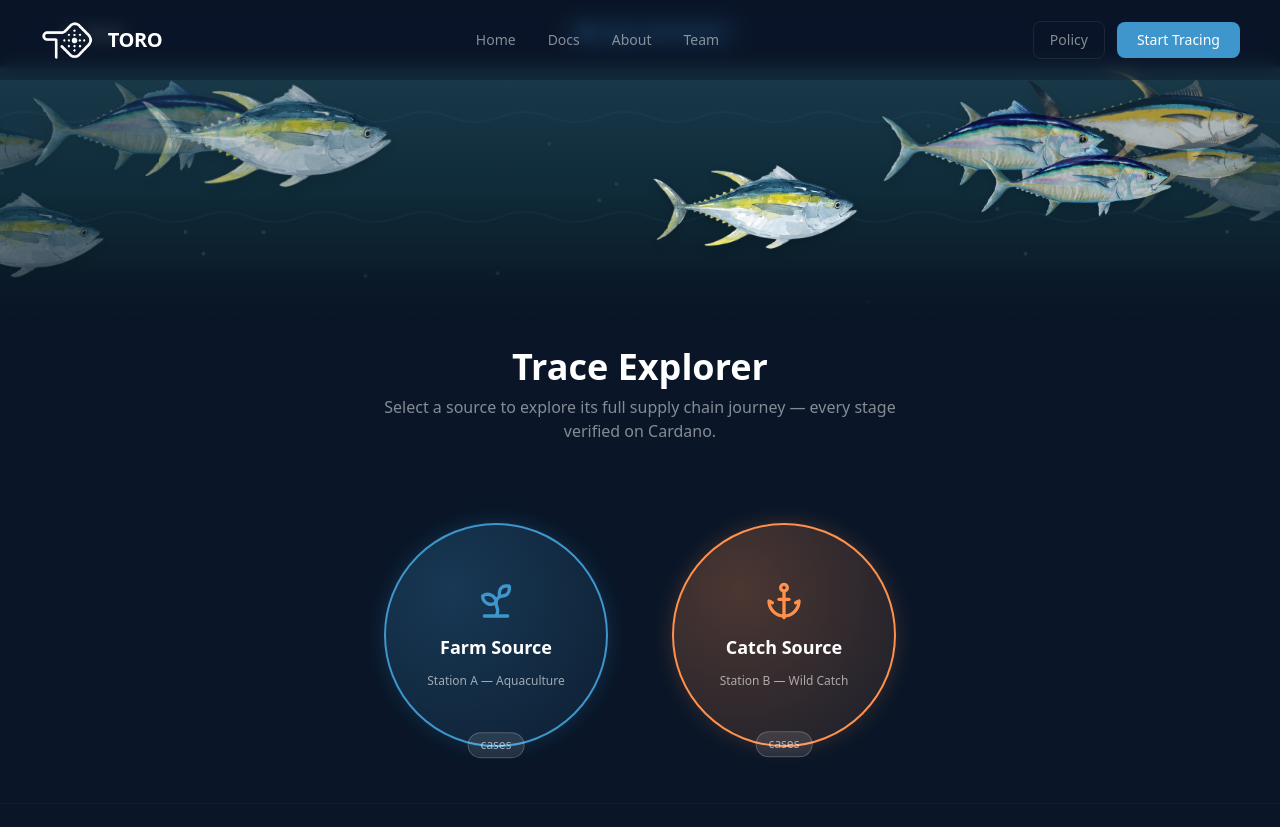
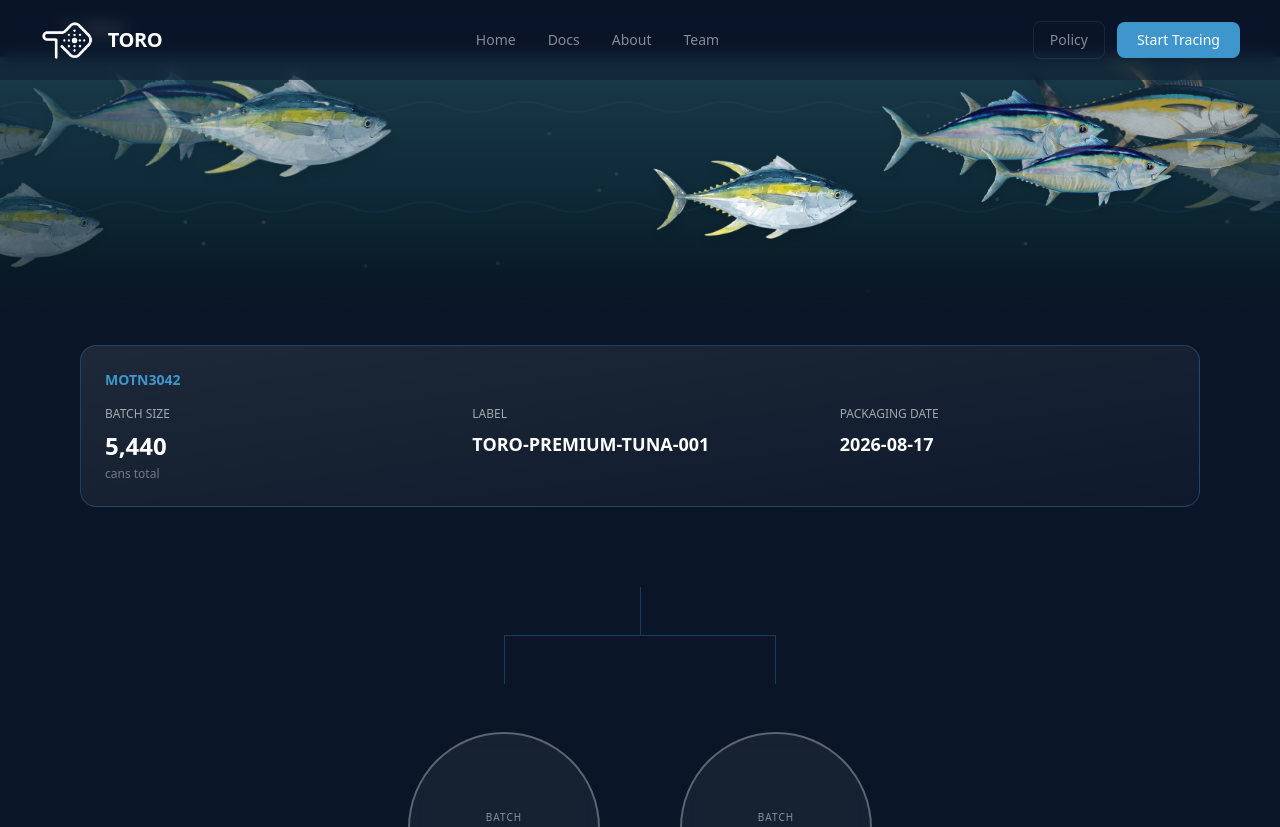
Before and after one commit to Trong-Tra/TORO-Tracing-dApp, a Next.js app in the folder ui/: page /trace/MOTN3042 in a window 1280 px wide. Shown: the top 827 px of the page. Built offline with nearby package versions, Linux system fonts and the light colour scheme.

Commit message:
feat(ui): enhance TraceDetailClient with improved source selection and dynamic stage display; add animations and layout adjustments

```diff
--- a/ui/app/trace/[id]/TraceDetailClient.tsx
+++ b/ui/app/trace/[id]/TraceDetailClient.tsx
@@ -2,20 +2,81 @@
 
 import { useParams, useRouter } from "next/navigation";
 import { motion, AnimatePresence } from "framer-motion";
-import { useState } from "react";
-import { Package, ExternalLink, ArrowLeft, Sprout, Anchor } from "lucide-react";
-import TraceTimeline from "@/components/TraceTimeline";
+import { useState, useEffect, useRef } from "react";
+import { ArrowLeft } from "lucide-react";
 import TunaSchoolImages from "@/components/TunaSchoolImages";
 import { TRACE_DATA } from "@/data/trace";
+
+// Layout constants (px)
+const BIG_HALF   = 70;  // half of 140px big circle
+const CIRCLE_HALF = 56;  // half of 112px stage circle
+const BRANCH_W   = 56;  // horizontal branch width
 
 export default function TraceDetailClient() {
   const params = useParams();
   const router = useRouter();
   const id = params.id as string;
+
   const [selectedSource, setSelectedSource] = useState<"farm" | "catch" | null>(null);
+  const [showStages, setShowStages]         = useState(false);
+  const [selectedStage, setSelectedStage]   = useState<number | null>(null);
 
-  // Mock validation - only MOTN3042 exists
-  const isValidId = id === "MOTN3042";
+  // Vertical trunk geometry (spans first→last circle center)
+  const [vTrunkTop, setVTrunkTop]       = useState(0);
+  const [vTrunkHeight, setVTrunkHeight] = useState(0);
+
+  const stagesColRef = useRef<HTMLDivElement>(null);
+  const rowRefs      = useRef<(HTMLDivElement | null)[]>([]);
+
+  const isValidId    = id === "MOTN3042";
+  const farm         = TRACE_DATA.farm;
+  const catchChain   = TRACE_DATA.catch;
+  const selectedChain =
+    selectedSource === "farm" ? farm : selectedSource === "catch" ? catchChain : null;
+
+  const updateTree = () => {
+    const col = stagesColRef.current;
+    if (!col) return;
+    const rows = rowRefs.current.filter(Boolean) as HTMLDivElement[];
+    if (!rows.length) return;
+
+    const colRect   = col.getBoundingClientRect();
+    const firstRect = rows[0].getBoundingClientRect();
+    const lastRect  = rows[rows.length - 1].getBoundingClientRect();
+
+    const trunkY   = firstRect.top - colRect.top + CIRCLE_HALF;
+    const trunkEnd = lastRect.top  - colRect.top + CIRCLE_HALF;
+
+    setVTrunkTop(trunkY);
+    setVTrunkHeight(trunkEnd - trunkY);
+  };
+
+  useEffect(() => {
+    if (showStages) {
+      const t = setTimeout(updateTree, 60);
+      return () => clearTimeout(t);
+    }
+  }, [showStages, selectedChain]);
+
+  const handleStageToggle = (idx: number) => {
+    setSelectedStage((prev) => (prev === idx ? null : idx));
+    setTimeout(updateTree, 380);
+  };
+
+  const handleSourceSelect = (source: "farm" | "catch") => {
+    setSelectedSource(source);
+    setSelectedStage(null);
+    rowRefs.current = [];
+    setTimeout(() => setShowStages(true), 400);
+  };
+
+  const handleBack = () => {
+    setShowStages(false);
+    setSelectedSource(null);
+    setSelectedStage(null);
+    setVTrunkTop(0);
+    setVTrunkHeight(0);
+  };
 
   if (!isValidId) {
     return (
@@ -32,14 +93,10 @@ export default function TraceDetailClient() {
     );
   }
 
-  const farm = TRACE_DATA.farm;
-  const catchChain = TRACE_DATA.catch;
-  const selectedChain =
-    selectedSource === "farm" ? farm : selectedSource === "catch" ? catchChain : null;
+  return (
+    <div className="flex flex-col min-h-full bg-[#0a1628]">
 
-  return (
-    <div className="flex flex-col min-h-full">
-      {/* Header with back button */}
+      {/* ── Header ── */}
       <div className="sticky top-0 z-40 px-4 py-4 border-b border-white/[0.06] bg-[#0a1628]/80 backdrop-blur-md">
         <div className="max-w-6xl mx-auto flex items-center justify-between">
           <button
@@ -49,171 +106,270 @@ export default function TraceDetailClient() {
             <ArrowLeft className="w-4 h-4" />
             Back
           </button>
-          <motion.div
-            initial={{ opacity: 0 }}
-            animate={{ opacity: 1 }}
-            className="inline-flex items-center gap-2 px-4 py-1.5 rounded-full bg-ocean/10 border border-ocean/30 text-ocean text-sm font-medium"
-          >
-            <Package className="w-4 h-4" />
-            Batch: {id}
-          </motion.div>
-          <div className="w-10" /> {/* Spacer for alignment */}
+          <div className="w-10" />
+          <div className="w-10" />
         </div>
       </div>
 
-      {/* Tuna School Animation */}
+      {/* ── Tuna animation ── */}
       <div className="relative w-full bg-gradient-to-b from-deep to-dark">
         <TunaSchoolImages />
         <div className="absolute bottom-0 left-0 right-0 h-16 bg-gradient-to-t from-[#0a1628] to-transparent pointer-events-none" />
       </div>
 
-      {/* Main Content */}
-      <div className="flex-1 px-4 py-6 bg-[#0a1628]">
-        <AnimatePresence mode="wait">
+      {/* ── Final product card ── */}
+      <div className="px-4 py-8 max-w-6xl mx-auto w-full">
+        <motion.div
+          initial={{ opacity: 0, y: -20 }}
+          animate={{ opacity: 1, y: 0 }}
+          className="p-6 rounded-2xl bg-gradient-to-br from-white/[0.08] to-white/[0.02] border border-ocean/30"
+        >
+          <h2 className="text-sm font-semibold text-ocean mb-4">{id}</h2>
+          <div className="grid grid-cols-3 gap-8">
+            <div>
+              <p className="text-white/60 text-xs mb-2">BATCH SIZE</p>
+              <p className="text-2xl font-bold text-white">5,440</p>
+              <p className="text-xs text-white/40 mt-1">cans total</p>
+            </div>
+            <div>
+              <p className="text-white/60 text-xs mb-2">LABEL</p>
+              <p className="text-lg font-semibold text-white">{TRACE_DATA.final.details["Label"]}</p>
+            </div>
+            <div>
+              <p className="text-white/60 text-xs mb-2">PACKAGING DATE</p>
+              <p className="text-lg font-semibold text-white">{TRACE_DATA.final.details["Packaging Date"]}</p>
+            </div>
+          </div>
+        </motion.div>
+      </div>
+
+      {/* ── Main content ── */}
+      <div className="flex-1 px-4 py-12 bg-[#0a1628]">
+        <AnimatePresence mode="popLayout">
+
+          {/* ════ SOURCE SELECTION ════ */}
           {!selectedSource ? (
             <motion.div
               key="selector"
               initial={{ opacity: 0 }}
               animate={{ opacity: 1 }}
               exit={{ opacity: 0 }}
-              transition={{ duration: 0.4 }}
+              transition={{ duration: 0.35 }}
+              className="max-w-6xl mx-auto"
             >
-              {/* Source Selection */}
-              <div className="max-w-6xl mx-auto">
-                <div className="text-center mb-12">
-                  <h1 className="text-3xl md:text-4xl font-bold text-white mb-2">
-                    Trace Explorer
-                  </h1>
-                  <p className="text-white/50 max-w-lg mx-auto">
-                    Select a source to explore its full supply chain journey — every stage
-                    verified on Cardano.
-                  </p>
+              {/* Tree connector from final product */}
+              <div className="flex flex-col items-center">
+                <motion.div
+                  className="w-px bg-ocean/30"
+                  initial={{ height: 0 }}
+                  animate={{ height: 48 }}
+                  transition={{ duration: 0.5, delay: 0.2 }}
+                />
+                <motion.div
+                  className="h-px bg-ocean/30"
+                  initial={{ width: 0 }}
+                  animate={{ width: 272 }}
+                  transition={{ duration: 0.5, delay: 0.5 }}
+                />
+                <div className="flex justify-between" style={{ width: 272 }}>
+                  <motion.div
+                    className="w-px bg-ocean/30"
+                    initial={{ height: 0 }}
+                    animate={{ height: 48 }}
+                    transition={{ duration: 0.4, delay: 0.8 }}
+                  />
+                  <motion.div
+                    className="w-px bg-ocean/30"
+                    initial={{ height: 0 }}
+                    animate={{ height: 48 }}
+                    transition={{ duration: 0.4, delay: 0.8 }}
+                  />
+                </div>
               </div>
 
-                <div className="flex flex-col md:flex-row items-center justify-center gap-8 md:gap-16 py-8">
-                  {/* Farm */}
-                  <motion.button
-                    onClick={() => setSelectedSource("farm")}
-                    className="relative group"
+              <div className="flex items-center justify-center gap-20 py-12">
+                {(["farm", "catch"] as const).map((src) => (
+                  <motion.div
+                    key={src}
+                    layoutId={`source-${src}`}
+                    onClick={() => handleSourceSelect(src)}
+                    className="relative group w-48 h-48 rounded-full flex flex-col items-center justify-center border-2 border-white/30 cursor-pointer bg-white/5 backdrop-blur"
                     whileHover={{ scale: 1.05 }}
-                    transition={{ duration: 0.3 }}
+                    transition={{ type: "tween", duration: 0.5, ease: "easeInOut" }}
                   >
-                    <div
-                      className="w-48 h-48 md:w-56 md:h-56 rounded-full flex flex-col items-center justify-center gap-3 border-2 cursor-pointer"
-                      style={{
-                        background: `radial-gradient(circle at 30% 30%, ${farm.color}44, ${farm.color}11)`,
-                        borderColor: farm.color,
-                        boxShadow: `0 0 20px ${farm.color}33`,
-                      }}
-                    >
-                      <Sprout className="w-10 h-10" style={{ color: farm.color }} />
-                      <span className="text-lg font-semibold text-white">{farm.label}</span>
-                      <span className="text-xs text-white/60">{farm.subtitle}</span>
-                    </div>
-                    <motion.div
-                      className="absolute -bottom-3 left-1/2 -translate-x-1/2 px-3 py-1 rounded-full text-xs font-medium bg-white/10 text-white/60 border border-white/20 whitespace-nowrap"
-                      animate={{ y: [0, -4, 0] }}
-                      transition={{ duration: 2, repeat: Infinity }}
-                    >
-                      {farm.cases} cases
+                    <p className="text-[10px] text-white/50 tracking-widest">BATCH</p>
+                    <p className="text-sm font-bold text-white text-center px-3 mt-1 leading-tight">
+                      {src === "farm" ? "TORO-FARM-001" : "TORO-CATCH-001"}
+                    </p>
                   </motion.div>
-                  </motion.button>
-
-                  {/* Catch */}
-                  <motion.button
-                    onClick={() => setSelectedSource("catch")}
-                    className="relative group"
-                    whileHover={{ scale: 1.05 }}
-                    transition={{ duration: 0.3 }}
-                  >
-                    <div
-                      className="w-48 h-48 md:w-56 md:h-56 rounded-full flex flex-col items-center justify-center gap-3 border-2 cursor-pointer"
-                      style={{
-                        background: `radial-gradient(circle at 30% 30%, ${catchChain.color}44, ${catchChain.color}11)`,
-                        borderColor: catchChain.color,
-                        boxShadow: `0 0 20px ${catchChain.color}33`,
-                      }}
-                    >
-                      <Anchor className="w-10 h-10" style={{ color: catchChain.color }} />
-                      <span className="text-lg font-semibold text-white">{catchChain.label}</span>
-                      <span className="text-xs text-white/60">{catchChain.subtitle}</span>
-                    </div>
-                    <motion.div
-                      className="absolute -bottom-3 left-1/2 -translate-x-1/2 px-3 py-1 rounded-full text-xs font-medium bg-white/10 text-white/60 border border-white/20 whitespace-nowrap"
-                      animate={{ y: [0, -4, 0] }}
-                      transition={{ duration: 2, repeat: Infinity, delay: 0.2 }}
-                    >
-                      {catchChain.cases} cases
-                    </motion.div>
-                  </motion.button>
-                </div>
+                ))}
               </div>
             </motion.div>
+
           ) : (
+
+            /* ════ DETAIL VIEW ════ */
             <motion.div
               key="details"
               initial={{ opacity: 0 }}
               animate={{ opacity: 1 }}
               exit={{ opacity: 0 }}
-              transition={{ duration: 0.4 }}
+              transition={{ duration: 0.35 }}
+              className="max-w-2xl mx-auto w-full"
             >
-              {/* Timeline View */}
-              {selectedChain && (
-                <div className="max-w-6xl mx-auto">
-                  <button
-                    onClick={() => setSelectedSource(null)}
-                    className="mb-8 flex items-center gap-2 text-white/60 hover:text-white transition-colors"
+              {/* ── Tree row: [big circle] [h-trunk] [stages column] ── */}
+              <div className="flex items-start">
+
+                {/* Big source circle — shared element morphs from selector */}
+                <motion.div
+                  layoutId={`source-${selectedSource}`}
+                  onClick={handleBack}
+                  whileHover={{ scale: 1.05 }}
+                  className="w-[140px] h-[140px] rounded-full flex-shrink-0 flex flex-col items-center justify-center border-2 border-white/30 bg-white/5 backdrop-blur cursor-pointer"
+                  transition={{ type: "tween", duration: 0.5, ease: "easeInOut" }}
                 >
-                    <ArrowLeft className="w-4 h-4" />
-                    Back to Sources
-                  </button>
+                  <p className="text-[10px] text-white/50 tracking-widest">BATCH</p>
+                  <p className="text-sm font-bold text-white text-center px-3 mt-1 leading-tight">
+                    {selectedSource === "farm" ? "TORO-FARM-001" : "TORO-CATCH-001"}
+                  </p>
+                </motion.div>
 
-                  <div className="mb-8">
-                    <h2 className="text-3xl font-bold text-white mb-2">{selectedChain.label}</h2>
-                    <p className="text-white/60">{selectedChain.subtitle}</p>
-                  </div>
+                {/* Horizontal trunk — exits big circle at its vertical center (BIG_HALF) */}
+                {showStages && selectedChain && (
+                  <motion.div
+                    initial={{ scaleX: 0 }}
+                    animate={{ scaleX: 1 }}
+                    transition={{ duration: 0.5, delay: 0.2, ease: "easeOut" }}
+                    style={{ marginTop: `${BIG_HALF}px`, transformOrigin: "left" }}
+                    className="w-12 h-px bg-ocean/30 flex-shrink-0"
+                  />
+                )}
 
-                  <TraceTimeline chain={selectedChain} onBack={() => setSelectedSource(null)} />
+                {/* Stages column */}
+                {showStages && selectedChain && (
+                  <motion.div
+                    ref={stagesColRef}
+                    initial={{ opacity: 0 }}
+                    animate={{ opacity: 1 }}
+                    transition={{ delay: 0.3 }}
+                    className="relative flex-1"
+                  >
+                    {/* Vertical trunk — spans first to last circle center */}
+                    <div
+                      aria-hidden="true"
+                      className="absolute w-px bg-ocean/30 pointer-events-none transition-[top,height] duration-300"
+                      style={{
+                        left: 0,
+                        top: `${vTrunkTop}px`,
+                        height: `${vTrunkHeight}px`,
+                      }}
+                    />
 
-                  {/* Final Product Details */}
+                    {selectedChain.stages.map((stage, idx) => (
                       <motion.div
-                    initial={{ opacity: 0, y: 20 }}
-                    animate={{ opacity: 1, y: 0 }}
-                    transition={{ delay: 0.3 }}
-                    className="mt-12 p-8 rounded-2xl bg-gradient-to-br from-white/[0.08] to-white/[0.02] border border-ocean/30"
+                        key={stage.stage}
+                        ref={(el) => { rowRefs.current[idx] = el; }}
+                        initial={{ opacity: 0, x: -8 }}
+                        animate={{ opacity: 1, x: 0 }}
+                        transition={{ delay: 0.35 + idx * 0.1, duration: 0.4 }}
+                        className="relative mb-6 last:mb-0"
+                        style={{ paddingLeft: `${BRANCH_W}px` }}
                       >
-                    <h3 className="text-2xl font-bold text-white mb-6">Final Product</h3>
-                    <div className="grid grid-cols-2 md:grid-cols-3 gap-6">
-                      {Object.entries(TRACE_DATA.final.details).map(([key, value]) => (
+                        {/* Horizontal branch from trunk to circle */}
+                        <div
+                          aria-hidden="true"
+                          className="absolute bg-ocean/30 pointer-events-none"
+                          style={{
+                            left: 0,
+                            top: `${CIRCLE_HALF}px`,
+                            width: `${BRANCH_W}px`,
+                            height: "1px",
+                          }}
+                        />
+
+                        {/* Stage circle */}
+                        <motion.button
+                          onClick={() => handleStageToggle(idx)}
+                          whileHover={{ scale: 1.06 }}
+                          className={[
+                            "w-28 h-28 rounded-full border-2 bg-white/5 backdrop-blur",
+                            "flex items-center justify-center cursor-pointer",
+                            "transition-all duration-200 text-xs font-semibold",
+                            "text-white text-center leading-tight px-3",
+                            selectedStage === idx
+                              ? "border-ocean bg-ocean/15"
+                              : "border-white/30 hover:border-ocean/60 hover:bg-white/10",
+                          ].join(" ")}
+                        >
+                          {stage.stage}
+                        </motion.button>
+
+                        {/* Expandable detail panel */}
+                        <AnimatePresence>
+                          {selectedStage === idx && (
+                            <motion.div
+                              initial={{ opacity: 0, height: 0 }}
+                              animate={{ opacity: 1, height: "auto" }}
+                              exit={{ opacity: 0, height: 0 }}
+                              transition={{ duration: 0.32 }}
+                              className="overflow-hidden"
+                            >
+                              <div className="mt-3 p-5 rounded-xl bg-gradient-to-br from-white/[0.08] to-white/[0.02] border border-ocean/30">
+                                <h3 className="text-sm font-bold text-white mb-4">
+                                  {stage.stage}
+                                </h3>
+                                <div className="grid grid-cols-2 md:grid-cols-3 gap-4">
+                                  {Object.entries(stage.details).map(([key, value]) => (
                                     <div key={key}>
-                          <p className="text-white/60 text-sm mb-1">{key}</p>
-                          <p className="text-white font-semibold">{value as string}</p>
+                                      <p className="text-white/50 text-[10px] font-semibold tracking-widest mb-1">
+                                        {key.toUpperCase()}
+                                      </p>
+                                      <p className="text-white font-mono text-xs break-words">
+                                        {String(value)}
+                                      </p>
                                     </div>
                                   ))}
                                 </div>
-
-                    {/* Cardano Links */}
-                    {selectedChain?.cardanoLinks && selectedChain.cardanoLinks.length > 0 && (
-                      <div className="mt-8 pt-8 border-t border-white/[0.06] flex flex-wrap gap-4">
-                        {selectedChain.cardanoLinks.map((link) => (
+                                {stage.cardanoLinks && stage.cardanoLinks.length > 0 && (
+                                  <div className="mt-4 pt-4 border-t border-white/[0.06] flex flex-wrap gap-2">
+                                    {stage.cardanoLinks.map((link) => (
                                       <a
                                         key={link.name}
                                         href={link.url}
                                         target="_blank"
                                         rel="noopener noreferrer"
-                            className="inline-flex items-center gap-2 px-4 py-2 rounded-lg bg-ocean/10 border border-ocean/30 text-ocean hover:bg-ocean/20 hover:border-ocean/60 transition-all no-underline font-medium text-sm"
+                                        className="inline-flex items-center gap-2 px-3 py-1.5 rounded-lg bg-ocean/10 border border-ocean/30 text-ocean hover:bg-ocean/20 transition-all text-xs font-medium"
                                       >
                                         {link.name}
-                            <ExternalLink className="w-3 h-3" />
+                                        <ArrowLeft className="w-3 h-3 rotate-180" />
                                       </a>
                                     ))}
                                   </div>
                                 )}
-                  </motion.div>
                               </div>
-              )}
                             </motion.div>
                           )}
+                        </AnimatePresence>
+                      </motion.div>
+                    ))}
+                  </motion.div>
+                )}
+              </div>
+
+              {/* ── Back button ── */}
+              <motion.button
+                initial={{ opacity: 0 }}
+                animate={{ opacity: 1 }}
+                transition={{ delay: 0.8 }}
+                onClick={handleBack}
+                className="mt-12 flex items-center gap-2 text-white/60 hover:text-white transition-colors"
+              >
+                <ArrowLeft className="w-4 h-4" />
+                Back to sources
+              </motion.button>
+            </motion.div>
+          )}
+
         </AnimatePresence>
       </div>
     </div>
```
Lines whose indentation alone changed are shown as unchanged.
